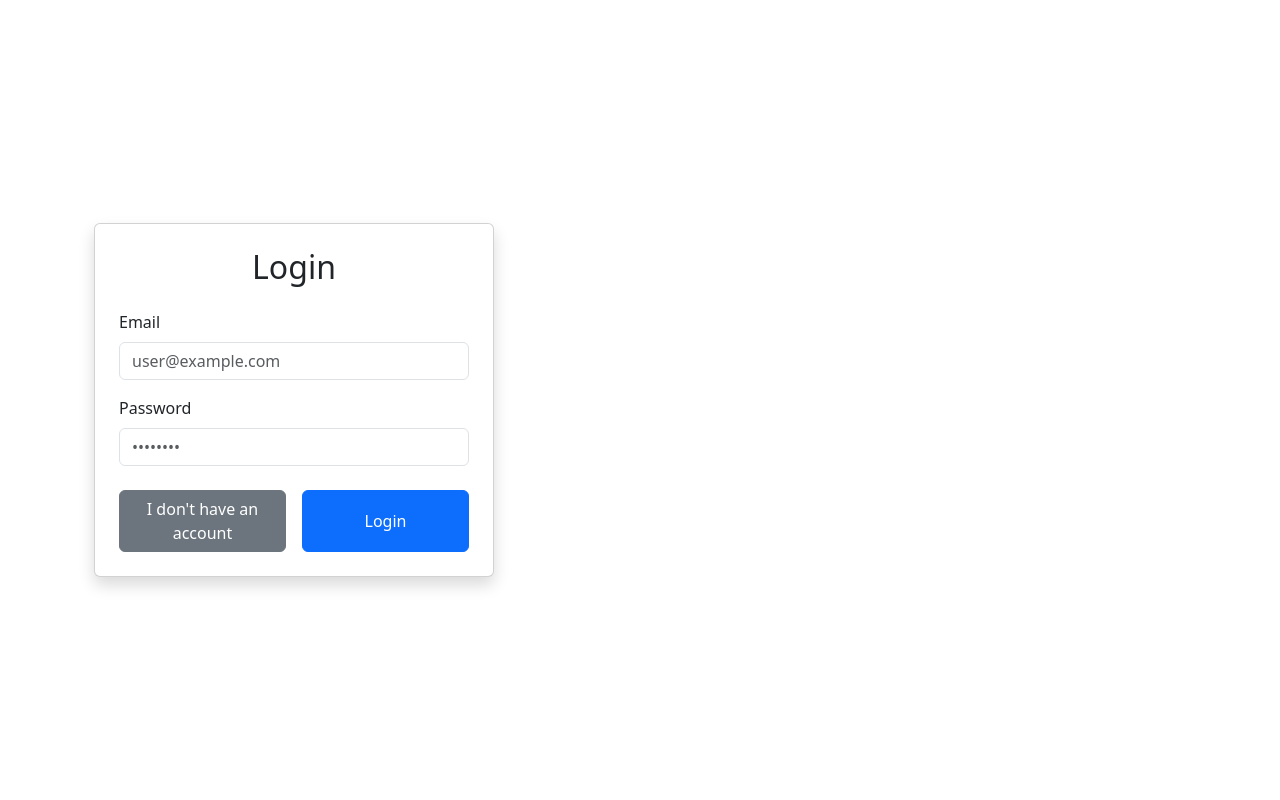
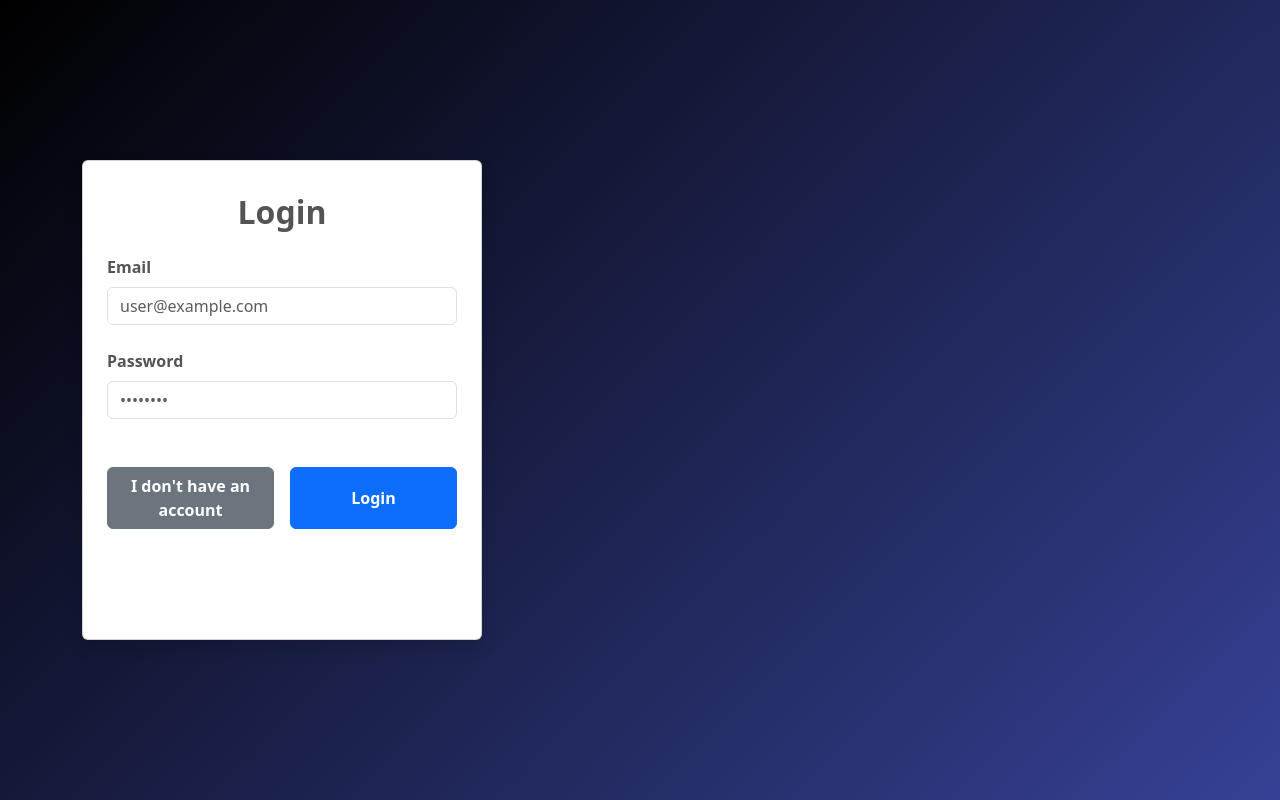
Before and after one commit to valentin-correa/angular-flashbite, an Angular app: page /login in a window 1280 px wide. Built offline with nearby package versions, Linux system fonts and the light colour scheme.

Commit message:
agrego fondo y arreglo card

```diff
--- a/src/app/pages/login/login.component.css
+++ b/src/app/pages/login/login.component.css
@@ -1,4 +1,20 @@
+#login-container{
+  height: 100vh;
+  margin: 0;
+  background: linear-gradient(135deg, black, #364195);
+}
+
 .card {
+  height: 60vh;
   width: 100%;
   max-width: 400px;
 }
+
+label, h2, button, a {
+  font-weight: bold;
+  color: #545454
+}
+
+button, a{
+  color: white;
+}
--- a/src/app/pages/login/login.component.html
+++ b/src/app/pages/login/login.component.html
@@ -1,17 +1,17 @@
-<div class="container" id="login-container">
-  <div class="container-fluid d-flex justify-content-start align-items-center vh-100">
+<div class="container-fluid" id="login-container">
+  <div class="container d-flex justify-content-start align-items-center vh-100">
     <div class="card shadow p-4">
-      <h2 class="text-center mb-4">Login</h2>
+      <h2 class="text-center mt-2 mb-4">Login</h2>
       <form>
-        <div class="mb-3">
+        <div class="mb-4">
           <label for="email" class="form-label">Email</label>
           <input type="email" class="form-control" id="email" placeholder="user@example.com" required>
         </div>
-        <div class="mb-3">
+        <div class="mb-4">
           <label for="password" class="form-label">Password</label>
           <input type="password" class="form-control" id="password" placeholder="••••••••" required>
         </div>
-        <div class="d-flex justify-content-between gap-3 mt-4">
+        <div class="d-flex justify-content-between gap-3 mt-5">
         <a [routerLink]="'/register'" class="btn btn-secondary w-50">I don't have an account</a>
         <button type="submit" class="btn btn-primary w-50">Login</button>
         </div>
```
